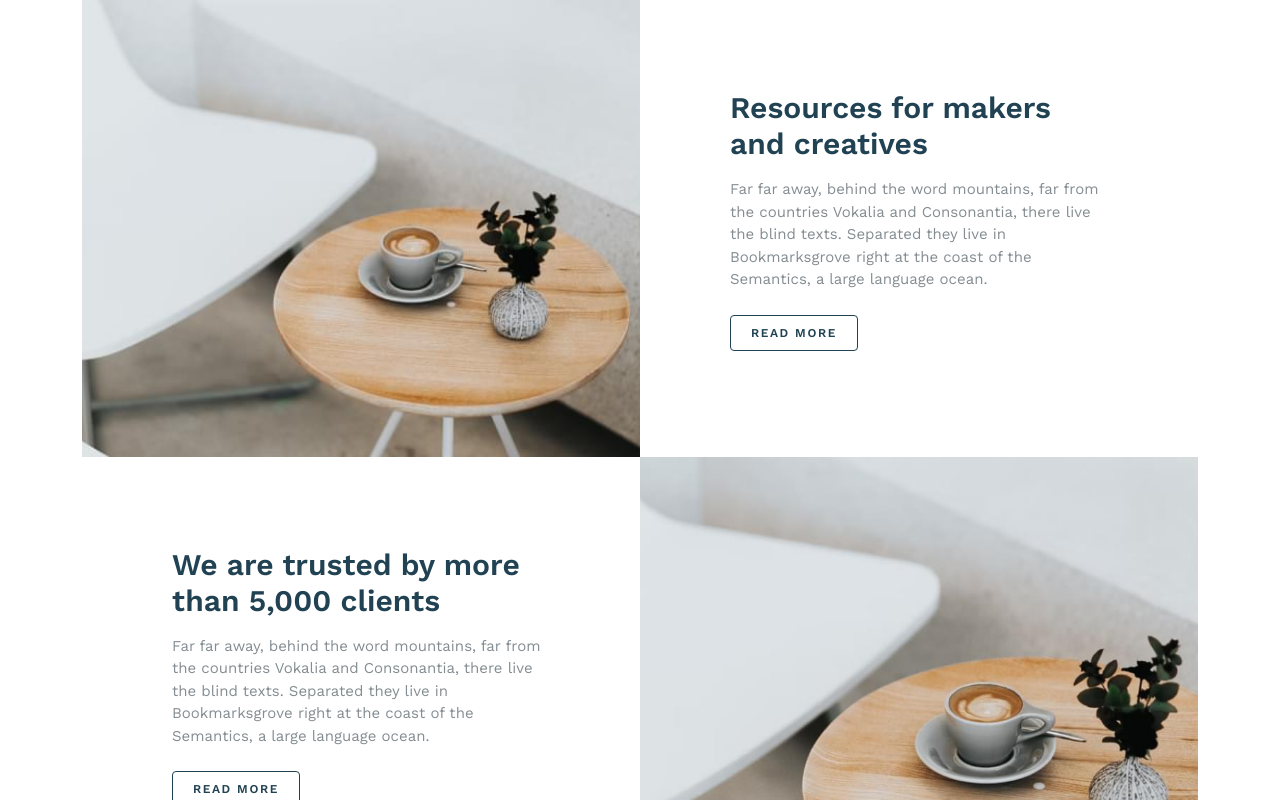
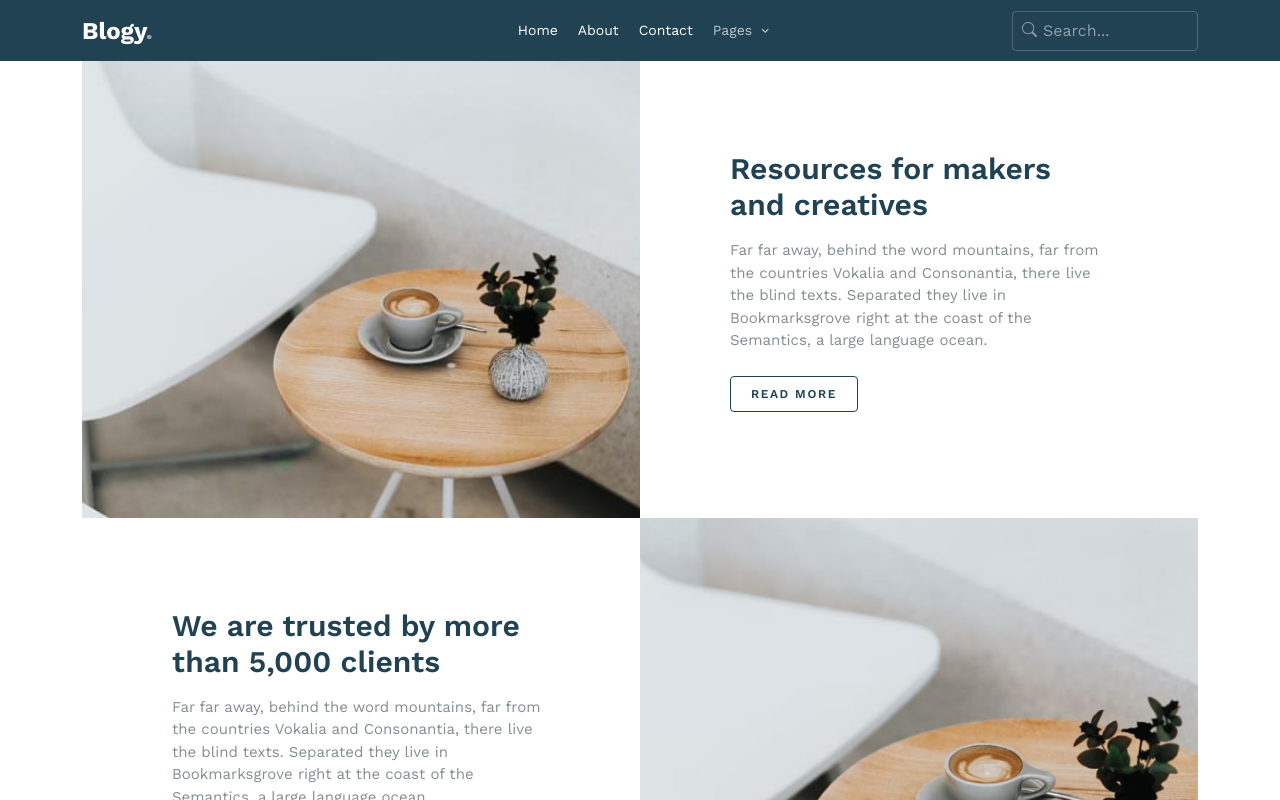
Before and after one commit to dballowe7912/blog-mern, a React (Vite) app in the folder client/: page /about in a window 1280 px wide. Shown: the top 800 px of the page. Built offline with nearby package versions, Linux system fonts and the light colour scheme; no server answers.

Commit message:
Added navbar and footer to About.jsx

```diff
--- a/client/src/pages/About.jsx
+++ b/client/src/pages/About.jsx
@@ -1,5 +1,6 @@
-import { useEffect } from "react";
 import AOS from "aos";
+import Footer from "../components/Footer";
+import Navbar from "../components/Navbar";
 
 const About = () => {
 	AOS.init({
@@ -9,6 +10,7 @@ const About = () => {
 
 	return (
 		<>
+			<Navbar />
 			<div className="section sec-halfs py-0">
 				<div className="container">
 					<div className="half-content d-lg-flex align-items-stretch">
@@ -311,6 +313,7 @@ const About = () => {
 					</div>
 				</div>
 			</div>
+			<Footer />
 		</>
 	);
 };
```
